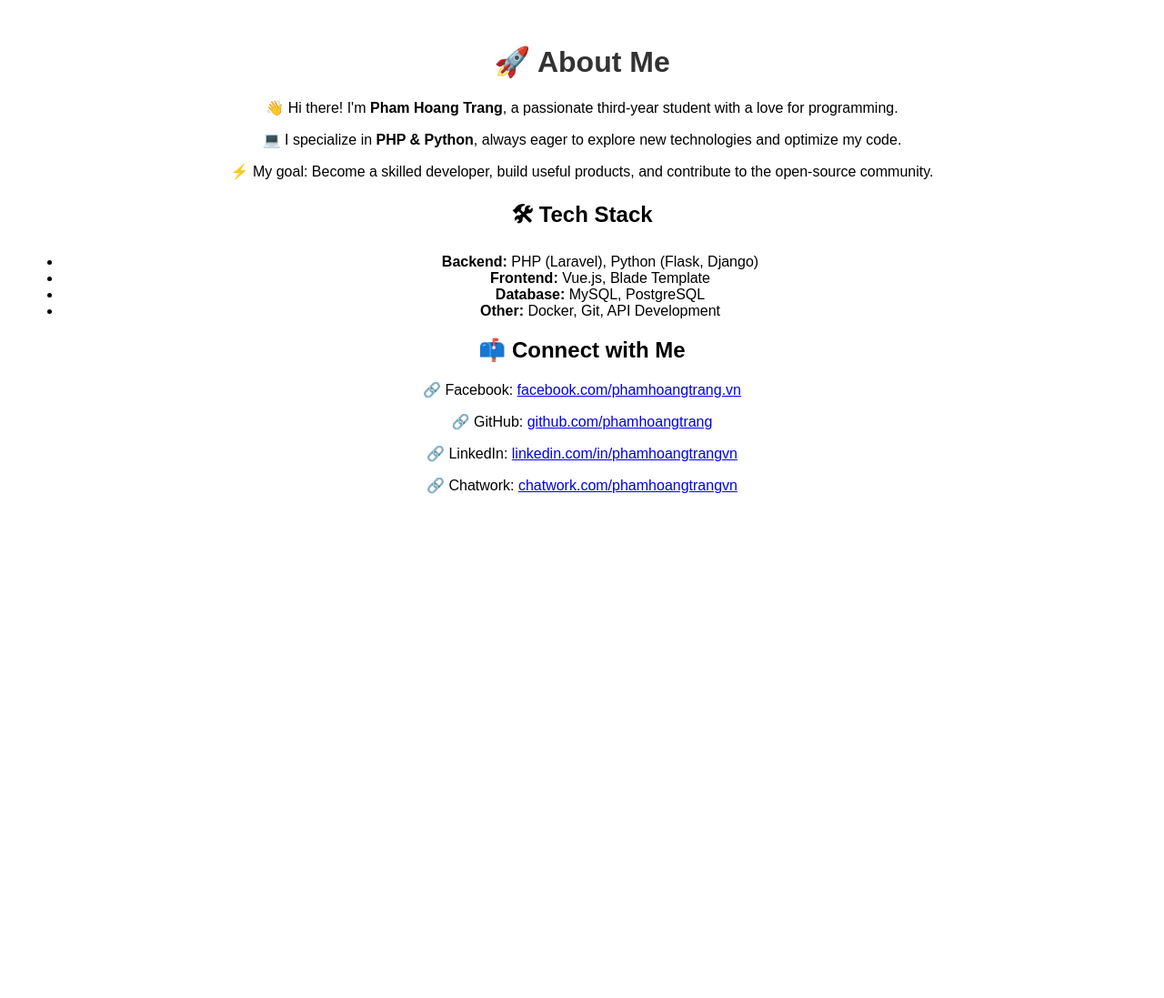
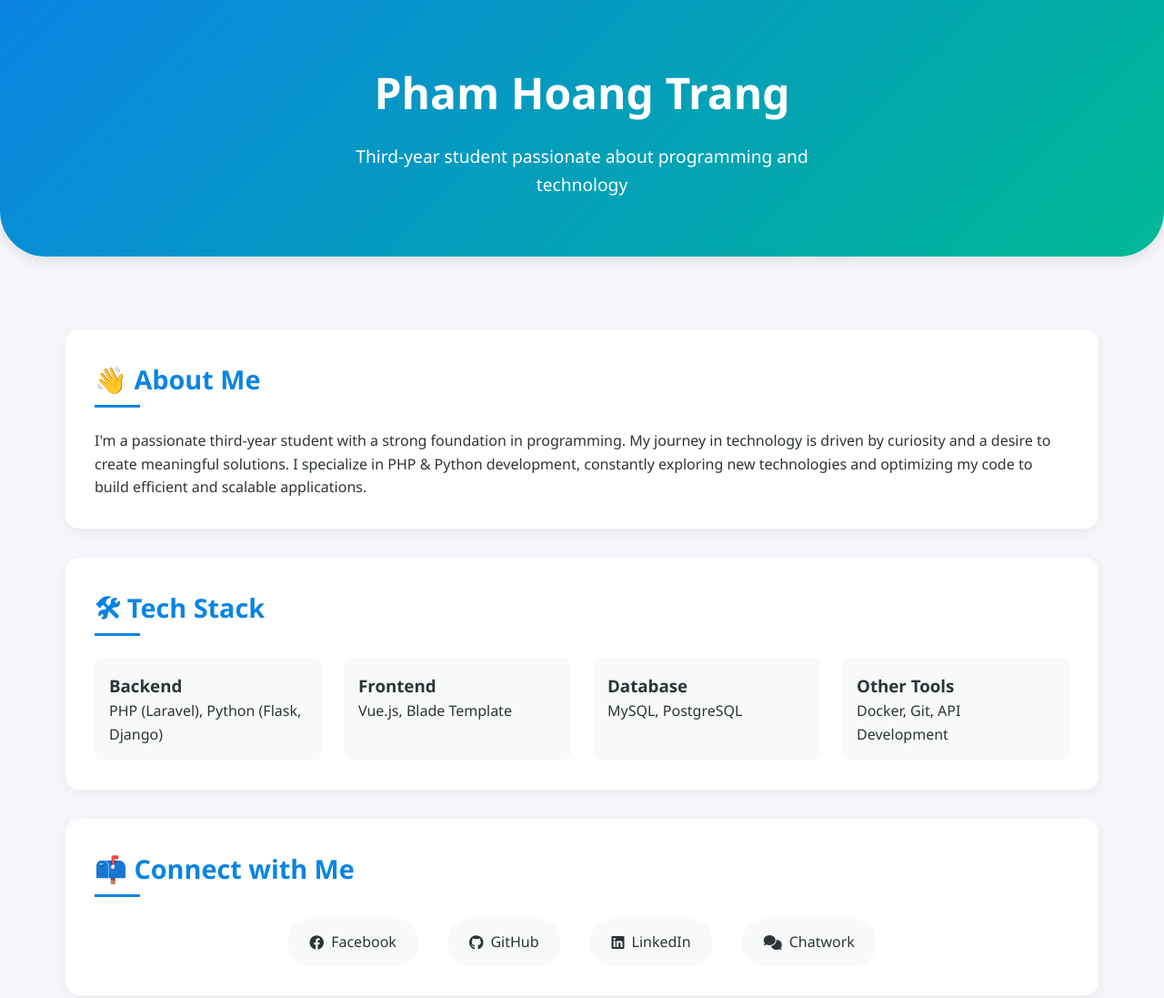
Before and after one commit to phamhoangtrang/phamhoangtrang.github.io, a plain HTML site: page index.html in a window 1280 px wide. Shown: the whole page at 91% size. Before the commit the page ends 800 px from the top, so only its background shows below. Drawn offline with Linux system fonts and the light colour scheme.

Commit message:
Cập nhật giao diện và cấu trúc trang portfolio của Phạm Hoàng Trang. Thay đổi tiêu đề, thêm CSS mới, và cải thiện phần nội dung với các mục về bản thân, công nghệ sử dụng và liên kết mạng xã hội. Thêm hiệu ứng cuộn cho các phần nội dung.

```diff
--- a/index.html
+++ b/index.html
@@ -3,30 +3,245 @@
 <head>
     <meta charset="UTF-8">
     <meta name="viewport" content="width=device-width, initial-scale=1.0">
-    <title>About Me</title>
+    <title>Pham Hoang Trang - Portfolio</title>
+    <link rel="stylesheet" href="https://cdnjs.cloudflare.com/ajax/libs/font-awesome/6.0.0/css/all.min.css">
     <style>
-        body { font-family: Arial, sans-serif; text-align: center; padding: 20px; }
-        h1 { color: #333; }
+        :root {
+            --primary-color: #2d3436;
+            --secondary-color: #0984e3;
+            --text-color: #2d3436;
+            --bg-color: #f5f6fa;
+        }
+
+        * {
+            margin: 0;
+            padding: 0;
+            box-sizing: border-box;
+        }
+
+        body {
+            font-family: 'Segoe UI', Tahoma, Geneva, Verdana, sans-serif;
+            background: var(--bg-color);
+            color: var(--text-color);
+            line-height: 1.6;
+        }
+
+        .container {
+            max-width: 1200px;
+            margin: 0 auto;
+            padding: 2rem;
+        }
+
+        .header {
+            text-align: center;
+            padding: 4rem 0;
+            background: linear-gradient(135deg, #0984e3, #00b894);
+            color: white;
+            border-radius: 0 0 50px 50px;
+            margin-bottom: 3rem;
+            box-shadow: 0 4px 15px rgba(0,0,0,0.1);
+        }
+
+        .header h1 {
+            font-size: 3rem;
+            margin-bottom: 1rem;
+            animation: fadeInDown 1s ease;
+        }
+
+        .header p {
+            font-size: 1.2rem;
+            max-width: 600px;
+            margin: 0 auto;
+            animation: fadeInUp 1s ease;
+        }
+
+        .section {
+            background: white;
+            border-radius: 15px;
+            padding: 2rem;
+            margin-bottom: 2rem;
+            box-shadow: 0 4px 15px rgba(0,0,0,0.05);
+            transition: transform 0.3s ease;
+        }
+
+        .section:hover {
+            transform: translateY(-5px);
+        }
+
+        .section h2 {
+            color: var(--secondary-color);
+            margin-bottom: 1.5rem;
+            font-size: 1.8rem;
+            position: relative;
+            padding-bottom: 0.5rem;
+        }
+
+        .section h2::after {
+            content: '';
+            position: absolute;
+            bottom: 0;
+            left: 0;
+            width: 50px;
+            height: 3px;
+            background: var(--secondary-color);
+        }
+
+        .tech-stack {
+            display: grid;
+            grid-template-columns: repeat(auto-fit, minmax(250px, 1fr));
+            gap: 1.5rem;
+        }
+
+        .tech-item {
+            background: #f8f9fa;
+            padding: 1rem;
+            border-radius: 10px;
+            transition: all 0.3s ease;
+        }
+
+        .tech-item:hover {
+            background: var(--secondary-color);
+            color: white;
+        }
+
+        .social-links {
+            display: flex;
+            justify-content: center;
+            gap: 2rem;
+            flex-wrap: wrap;
+        }
+
+        .social-link {
+            display: flex;
+            align-items: center;
+            gap: 0.5rem;
+            padding: 0.8rem 1.5rem;
+            background: #f8f9fa;
+            border-radius: 25px;
+            text-decoration: none;
+            color: var(--text-color);
+            transition: all 0.3s ease;
+        }
+
+        .social-link:hover {
+            background: var(--secondary-color);
+            color: white;
+            transform: translateY(-3px);
+        }
+
+        @keyframes fadeInDown {
+            from {
+                opacity: 0;
+                transform: translateY(-20px);
+            }
+            to {
+                opacity: 1;
+                transform: translateY(0);
+            }
+        }
+
+        @keyframes fadeInUp {
+            from {
+                opacity: 0;
+                transform: translateY(20px);
+            }
+            to {
+                opacity: 1;
+                transform: translateY(0);
+            }
+        }
+
+        @media (max-width: 768px) {
+            .container {
+                padding: 1rem;
+            }
+
+            .header {
+                padding: 3rem 0;
+            }
+
+            .header h1 {
+                font-size: 2rem;
+            }
+        }
     </style>
 </head>
 <body>
-    <h1>🚀 About Me</h1>
-    <p>👋 Hi there! I'm <strong>Pham Hoang Trang</strong>, a passionate third-year student with a love for programming.</p>
-    <p>💻 I specialize in <strong>PHP & Python</strong>, always eager to explore new technologies and optimize my code.</p>
-    <p>⚡ My goal: Become a skilled developer, build useful products, and contribute to the open-source community.</p>
+    <div class="header">
+        <h1>Pham Hoang Trang</h1>
+        <p>Third-year student passionate about programming and technology</p>
+    </div>
 
-    <h2>🛠 Tech Stack</h2>
-    <ul>
-        <li><strong>Backend:</strong> PHP (Laravel), Python (Flask, Django)</li>
-        <li><strong>Frontend:</strong> Vue.js, Blade Template</li>
-        <li><strong>Database:</strong> MySQL, PostgreSQL</li>
-        <li><strong>Other:</strong> Docker, Git, API Development</li>
-    </ul>
+    <div class="container">
+        <section class="section">
+            <h2>👋 About Me</h2>
+            <p>I'm a passionate third-year student with a strong foundation in programming. My journey in technology is driven by curiosity and a desire to create meaningful solutions. I specialize in PHP & Python development, constantly exploring new technologies and optimizing my code to build efficient and scalable applications.</p>
+        </section>
 
-    <h2>📫 Connect with Me</h2>
-	<p>🔗 Facebook: <a href="https://www.facebook.com/phamhoangtrang.vn">facebook.com/phamhoangtrang.vn</a></p>
-    <p>🔗 GitHub: <a href="https://github.com/phamhoangtrang">github.com/phamhoangtrang</a></p>
-    <p>🔗 LinkedIn: <a href="https://www.linkedin.com/in/phamhoangtrangvn">linkedin.com/in/phamhoangtrangvn</a></p>
-	<p>🔗 Chatwork: <a href="https://www.chatwork.com/phamhoangtrangvn">chatwork.com/phamhoangtrangvn</a></p>
+        <section class="section">
+            <h2>🛠 Tech Stack</h2>
+            <div class="tech-stack">
+                <div class="tech-item">
+                    <h3>Backend</h3>
+                    <p>PHP (Laravel), Python (Flask, Django)</p>
+                </div>
+                <div class="tech-item">
+                    <h3>Frontend</h3>
+                    <p>Vue.js, Blade Template</p>
+                </div>
+                <div class="tech-item">
+                    <h3>Database</h3>
+                    <p>MySQL, PostgreSQL</p>
+                </div>
+                <div class="tech-item">
+                    <h3>Other Tools</h3>
+                    <p>Docker, Git, API Development</p>
+                </div>
+            </div>
+        </section>
+
+        <section class="section">
+            <h2>📫 Connect with Me</h2>
+            <div class="social-links">
+                <a href="https://www.facebook.com/phamhoangtrang.vn" class="social-link">
+                    <i class="fab fa-facebook"></i>
+                    <span>Facebook</span>
+                </a>
+                <a href="https://github.com/phamhoangtrang" class="social-link">
+                    <i class="fab fa-github"></i>
+                    <span>GitHub</span>
+                </a>
+                <a href="https://www.linkedin.com/in/phamhoangtrangvn" class="social-link">
+                    <i class="fab fa-linkedin"></i>
+                    <span>LinkedIn</span>
+                </a>
+                <a href="https://www.chatwork.com/phamhoangtrangvn" class="social-link">
+                    <i class="fas fa-comments"></i>
+                    <span>Chatwork</span>
+                </a>
+            </div>
+        </section>
+    </div>
+
+    <script>
+        // Add scroll animation
+        const sections = document.querySelectorAll('.section');
+
+        const observer = new IntersectionObserver((entries) => {
+            entries.forEach(entry => {
+                if (entry.isIntersecting) {
+                    entry.target.style.opacity = '1';
+                    entry.target.style.transform = 'translateY(0)';
+                }
+            });
+        });
+
+        sections.forEach(section => {
+            section.style.opacity = '0';
+            section.style.transform = 'translateY(20px)';
+            section.style.transition = 'all 0.5s ease-out';
+            observer.observe(section);
+        });
+    </script>
 </body>
 </html>
```
